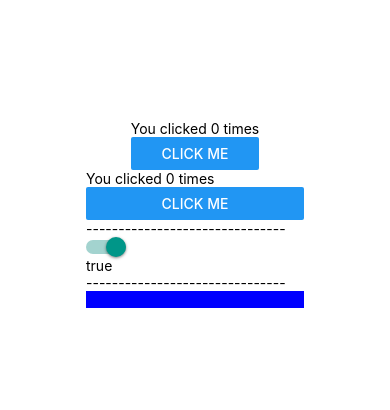
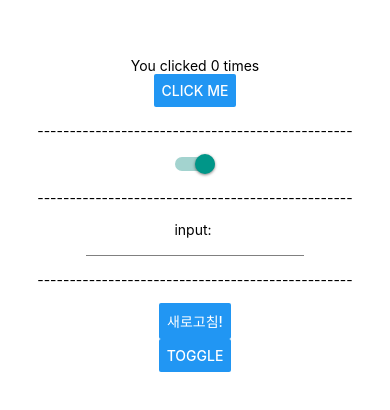
Before and after one commit to fluorjo/rn_fastcampus, a React Native app: screen / in a window 390 px wide. Shown: the part 208-618 px from the top of the page. Built offline with nearby package versions, Linux system fonts and the light colour scheme.

Commit message:
use effect

```diff
--- a/App.tsx
+++ b/App.tsx
@@ -1,14 +1,17 @@
 // 시작 전 App.js 코드
-import React from 'react';
-import {StyleSheet, View} from 'react-native';
-import StateWithClassComponent from './StateWithClassComponent';
-import StateWithFunctionalComponent from './StateWithFunctionalComponent';
+import React, {useState} from 'react';
+import {Button, StyleSheet, View} from 'react-native';
+import UseEffectWithFunctionalComponent from './UseEffectWithFunctionalComponent';
+
 export default function App() {
+  const [isTrue, setIsTrue] = useState(true);
   return (
     <View style={styles.container}>
-      <StateWithClassComponent />
-
-      <StateWithFunctionalComponent />
+      {/* <StateWithClassComponent /> */}
+      {/* <StateWithFunctionalComponent /> */}
+      {/* {isTrue ? <UseEffectWithClassComponent /> : null} */}
+      <UseEffectWithFunctionalComponent />
+      <Button title="toggle" onPress={() => setIsTrue(!isTrue)} />
     </View>
   );
 }
--- a/UseEffectWithClassComponent.tsx
+++ b/UseEffectWithClassComponent.tsx
@@ -4,7 +4,7 @@ interface State {
   count: number;
   what: number;
 }
-class Component extends React.Component<{}, State> {
+class UseEffectWithClassComponent extends React.Component<{}, State> {
   constructor(props: {}) {
     console.log('constructor');
     super(props);
@@ -41,4 +41,4 @@ class Component extends React.Component<{}, State> {
   }
 }
 
-export default Component;
+export default UseEffectWithClassComponent;
--- a/UseEffectWithFunctionalComponent.tsx
+++ b/UseEffectWithFunctionalComponent.tsx
@@ -1,11 +1,32 @@
-import React, {useState} from 'react';
-import {Button, Switch, Text, TextInput, View} from 'react-native';
+import React, {useEffect, useState} from 'react';
+import {
+  ActivityIndicator,
+  Button,
+  Switch,
+  Text,
+  TextInput,
+  View,
+} from 'react-native';
 
-const Component = () => {
+const UseEffectWithFunctionComponent = () => {
   const [count, setCount] = useState(0);
   const [isOn, setIsOn] = useState(true);
   const [input, setInput] = useState('');
   const [isRefresh, setIsRefresh] = useState(false);
+
+  useEffect(() => {
+    console.log('didMount');
+  }, []);
+  useEffect(() => {
+    console.log('didUpdate-count', count);
+  }, [count]);
+  useEffect(() => {
+    if (isRefresh) {
+      setTimeout(() => {
+        setIsRefresh(false);
+      }, 2000);
+    }
+  }, [isRefresh]);
 
   return (
     <View style={{alignItems: 'center'}}>
@@ -31,9 +52,10 @@ const Component = () => {
       <Text style={{marginVertical: 15}}>
         -------------------------------------------------
       </Text>
-      <Button title="새로고침!" onPress={() => {}} />
+      <Button title="새로고침!" onPress={() => setIsRefresh(true)} />
+      {isRefresh && <ActivityIndicator />}
     </View>
   );
 };
 
-export default Component;
+export default UseEffectWithFunctionComponent;
```
